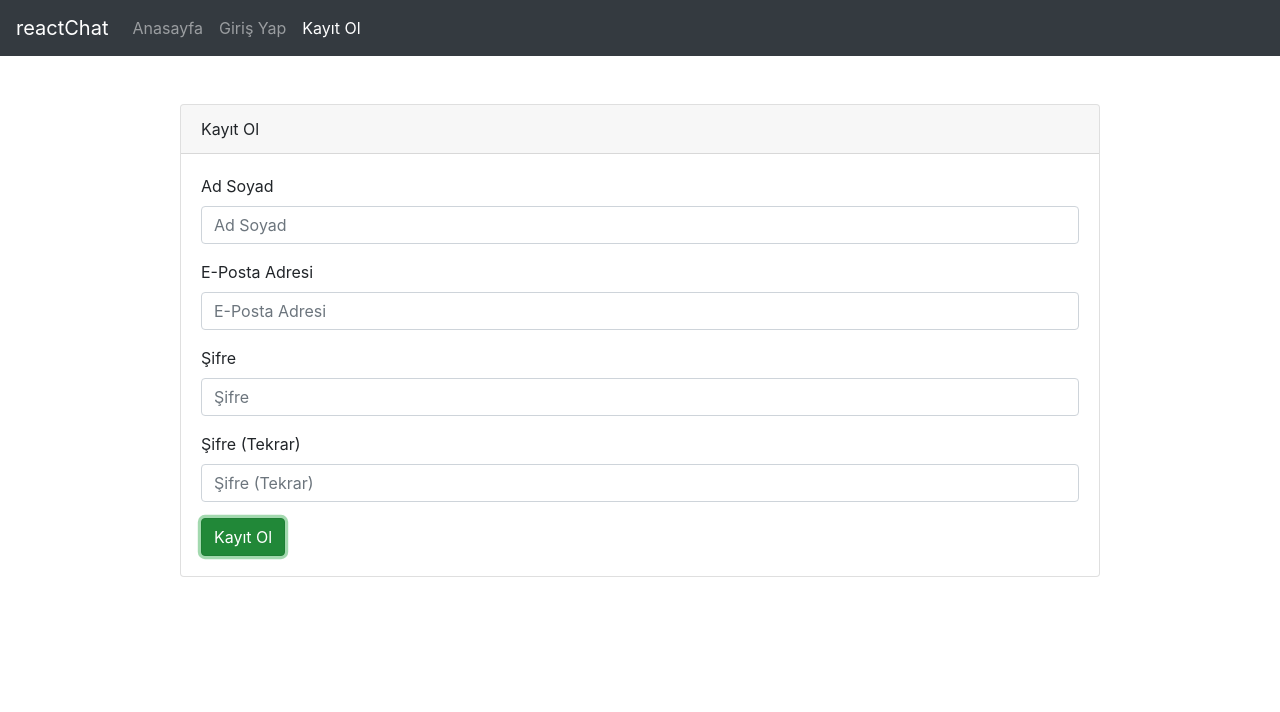
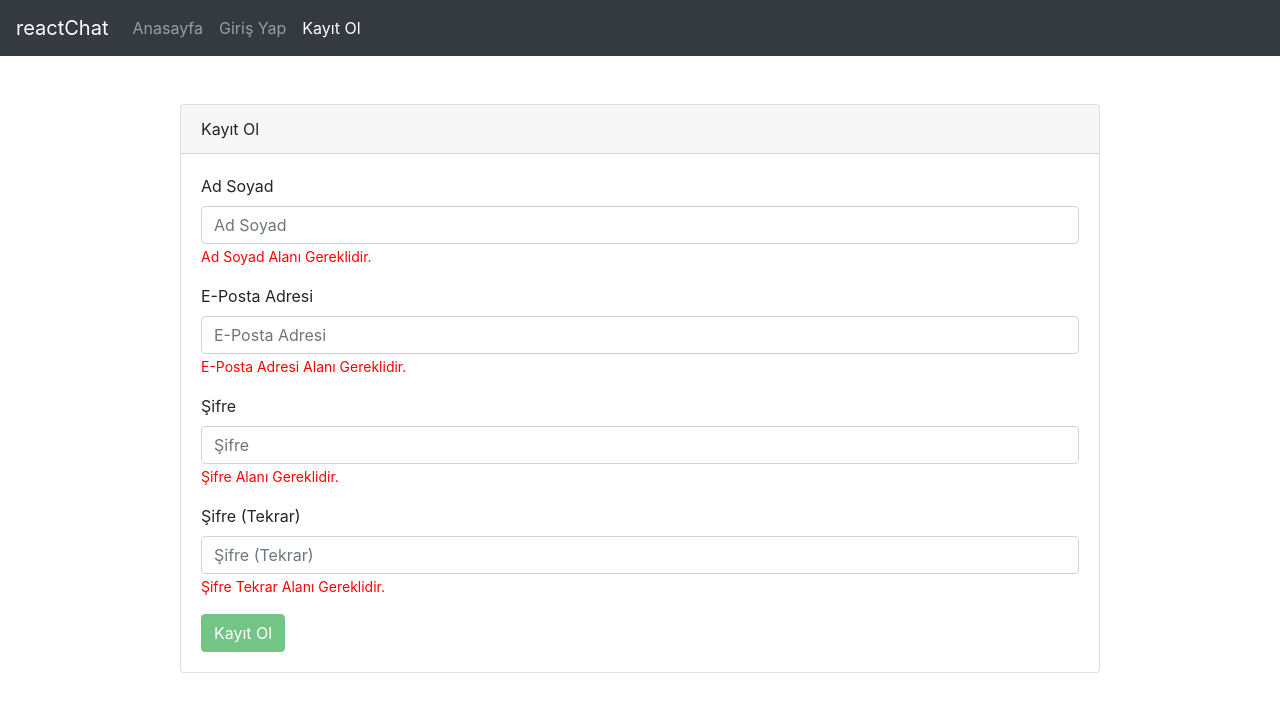
Before and after one commit to umutcankarce/react-chatapp-front, a React (Create React App) app: page /register in a window 1280 px wide. Both pictures are taken after a click on the button "Kayıt Ol". Shown: the top 712 px of the page. Built offline with nearby package versions, Linux system fonts and the light colour scheme.

Commit message:
react formik and yup validation

```diff
--- a/src/components/common/Header/index.js
+++ b/src/components/common/Header/index.js
@@ -2,6 +2,7 @@ import React, { Component } from 'react';
 import {Navbar,Nav} from "react-bootstrap";
 import withRouter from "../../../withRouter";
 import {Link} from "react-router-dom";
+import { inject, observer } from 'mobx-react';
 
 class Header extends Component {
     constructor(props){
@@ -25,4 +26,4 @@ class Header extends Component {
   }
 }
 
-export default withRouter(Header);
+export default withRouter(inject("AuthStore")(observer(Header)));
--- a/src/index.js
+++ b/src/index.js
@@ -2,10 +2,15 @@ import React from 'react';
 import ReactDOM from 'react-dom/client';
 import App from './App';
 import { BrowserRouter } from 'react-router-dom';
+import { Provider } from 'mobx-react';
+import store from './store';
 
 const root = ReactDOM.createRoot(document.getElementById('root'));
 root.render(
-  <BrowserRouter>
-    <App />
-  </BrowserRouter>
+  <Provider {...store}>
+    <BrowserRouter>
+      <App />
+    </BrowserRouter>
+  </Provider>
+
 );
--- a/src/pages/Home/index.js
+++ b/src/pages/Home/index.js
@@ -1,7 +1,7 @@
 import React, { Component } from 'react';
 import Header from '../../components/common/Header';
 import withRouter from '../../withRouter';
-
+import { inject, observer } from 'mobx-react';
 class Home extends Component {
   render() {
     return (
@@ -12,4 +12,4 @@ class Home extends Component {
   }
 }
 
-export default withRouter(Home);
+export default withRouter(inject("AuthStore")(observer(Home)));
--- a/src/pages/Login/index.js
+++ b/src/pages/Login/index.js
@@ -2,6 +2,7 @@ import React, { Component } from 'react'
 import Header from '../../components/common/Header';
 import withRouter from '../../withRouter';
 import { Container,Row,Col,Card,Form,Button} from 'react-bootstrap';
+import { inject, observer } from 'mobx-react';
 
 class Login extends Component {
   render() {
@@ -38,4 +39,4 @@ class Login extends Component {
   }
 }
 
-export default withRouter(Login);
+export default withRouter(inject("AuthStore")(observer(Login)));
--- a/src/pages/Register/index.js
+++ b/src/pages/Register/index.js
@@ -2,8 +2,49 @@ import React, { Component } from 'react'
 import Header from '../../components/common/Header'
 import withRouter from '../../withRouter';
 import { Container,Row,Col,Card,Form,Button} from 'react-bootstrap';
+import { inject, observer } from 'mobx-react';
+import { Formik } from 'formik';
+import * as Yup from 'yup';
+import RestClient from "../../RestAPI/RestClient"
+import AppUrl from "../../RestAPI/AppUrl"
+import Notification from "../../RestAPI/Notification"
 
 class Register extends Component {
+
+  constructor(props){
+    super(props);
+  }
+
+  handleSubmit = (values,{resetForm,setSubmitting}) => {
+    const {navigate} = this.props;
+    RestClient.postRequest(AppUrl.register,values).then((res) => {
+      const status = res.status;
+      const result = res.data;
+
+      if(status ===201){
+        resetForm();
+        setSubmitting(false);
+        Notification.success(result);
+        navigate("/login");
+      }else {
+        if(status ===422){
+          setSubmitting(false);
+          Notification.error(result);
+        }else {
+          setSubmitting(false);
+          Notification.error(result);
+        }
+      }
+
+    }).catch((err) => {
+      console.log(err);
+      Notification.error({
+        title: "Başarısız",
+        text: "Bir Hata Oluştu.Lütfen Tekrar Deneyiniz."
+      })
+    })
+  }
+
   render() {
     return (
       <>
@@ -14,31 +55,52 @@ class Register extends Component {
           <Card>
             <Card.Header>Kayıt Ol</Card.Header>
             <Card.Body>
+              <Formik initialValues={{
+                name:'',
+                email:'',
+                password:'',
+                password_confirmation:''
+              }}
+              validationSchema={Yup.object().shape({
+                name: Yup.string().required("Ad Soyad Alanı Gereklidir."),
+                email: Yup.string().required("E-Posta Adresi Alanı Gereklidir.").email("Lütfen Geçerli Bir E-Posta Adresi Giriniz."),
+                password: Yup.string().required("Şifre Alanı Gereklidir.").min(8,"Şifre En Az 8 Karakter Olmak Zorundadır.").max(16,"Şifre En Fazla 16 Karakter Olmak Zorundadır."),
+                password_confirmation:Yup.string().required("Şifre Tekrar Alanı Gereklidir.").min(8,"Şifre En Az 8 Karakter Olmak Zorundadır.").max(16,"Şifre En Fazla 16 Karakter Olmak Zorundadır.").oneOf([Yup.ref("password"),null],"Şifreler Uyuşmuyor.")
+              })}
+              onSubmit={this.handleSubmit}>
+              {({values,touched,errors,handleChange,handleSubmit,handleBlur,isValid,isSubmitting}) => (
               <Form>
                 <Form.Group>
                   <Form.Label>Ad Soyad</Form.Label>
-                <Form.Control type="text" placeholder="Ad Soyad" />
+                  <Form.Control name={"name"} onChange={handleChange('name')} onBlur={handleBlur} type="text" placeholder="Ad Soyad" />
+                {(errors.name && touched.name) && <small style={{color:"red"}}>{errors.name}</small>}
                 </Form.Group>
 
                 <Form.Group className={"mt-3"}>
                   <Form.Label>E-Posta Adresi</Form.Label>
-                <Form.Control type="text" placeholder="E-Posta Adresi" />
+                  <Form.Control name={"email"} onChange={handleChange('email')} onBlur={handleBlur} type="text" placeholder="E-Posta Adresi" />
+                  {(errors.email && touched.email) && <small style={{color:"red"}}>{errors.email}</small>}
                 </Form.Group>
 
                 <Form.Group className={"mt-3"}>
                   <Form.Label>Şifre</Form.Label>
-                <Form.Control type="password" placeholder="Şifre" />
+                  <Form.Control name={"password"} onChange={handleChange('password')} onBlur={handleBlur} type="password" placeholder="Şifre" />
+                  {(errors.password && touched.password) && <small style={{color:"red"}}>{errors.password}</small>}
                 </Form.Group>
 
                 <Form.Group className={"mt-3"}>
                   <Form.Label>Şifre (Tekrar)</Form.Label>
-                <Form.Control type="password" placeholder="Şifre (Tekrar)" />
+                  <Form.Control name={"password_confirmation"} onChange={handleChange('password_confirmation')} onBlur={handleBlur} type="password" placeholder="Şifre (Tekrar)" />
+                  {(errors.password_confirmation && touched.password_confirmation) && <small style={{color:"red"}}>{errors.password_confirmation}</small>}
                 </Form.Group>
 
-              <Button variant="success" className={"mt-3"} type="button">
+                <Button disabled={(!isValid || isSubmitting)} onClick={handleSubmit} variant="success" className={"mt-3"} type="button">
                   Kayıt Ol
                 </Button>
               </Form>
+              )}
+              </Formik>
+
             </Card.Body>
           </Card>
           </Col>
@@ -49,4 +111,4 @@ class Register extends Component {
   }
 }
 
-export default withRouter(Register);
+export default withRouter(inject("AuthStore")(observer(Register)));
--- /dev/null
+++ b/src/store/AuthStore.js
@@ -0,0 +1,65 @@
+import { action, makeAutoObservable, observable } from "mobx";
+import CryptoJS from "crypto-js";
+import { jwtDecode } from "jwt-decode";
+import sign from "jwt-encode";
+
+class AuthStore
+{
+    appState = null;
+
+    constructor(){
+        makeAutoObservable(this,{
+            appState  : observable,
+            saveToken : action,
+            getToken  : action,
+            removeToken : action
+        });
+    }
+
+    saveToken = (appState) => {
+        try
+        {
+            localStorage.setItem("appState",CryptoJS.AES.encrypt(sign(appState,"secret"),"chat").toString());
+            this.appState = appState;
+        }
+        catch(e)
+        {
+            console.log(e);
+        }
+    }
+
+    getToken = () => {
+        try
+        {
+            const appStateData = localStorage.getItem("appState");
+            if(appStateData)
+            {
+                const bytes = CryptoJS.AES.decrypt(appStateData,"chat");
+                const originalText = bytes.toString(CryptoJS.enc.Utf8);
+                this.appState = jwtDecode(originalText);
+            }
+            else
+            {
+                this.appState = null;
+            }
+        }
+        catch(e)
+        {
+            console.log(e);
+        }
+    }
+
+    removeToken = () => {
+        try
+        {
+            localStorage.removeItem("appState");
+        }
+        catch(e)
+        {
+            console.log(e);
+        }
+    }
+
+}
+
+export default new AuthStore();
--- /dev/null
+++ b/src/store/index.js
@@ -0,0 +1,5 @@
+import AuthStore from "./AuthStore";
+
+export default {
+    AuthStore
+}
```
Also changed, not shown: package.json (+12 -1 lines), 1 other file (tests, documents, lock files or other folders). Lines whose indentation alone changed are shown as unchanged.
